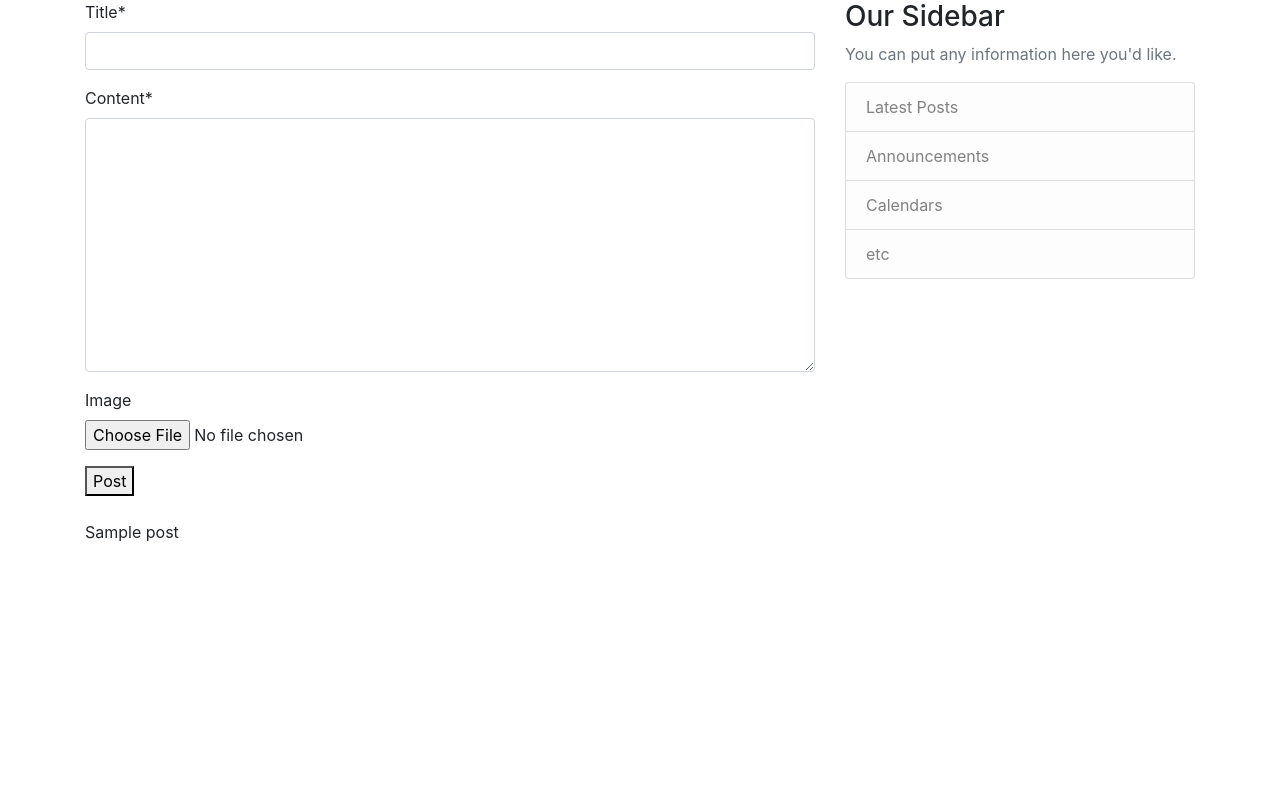
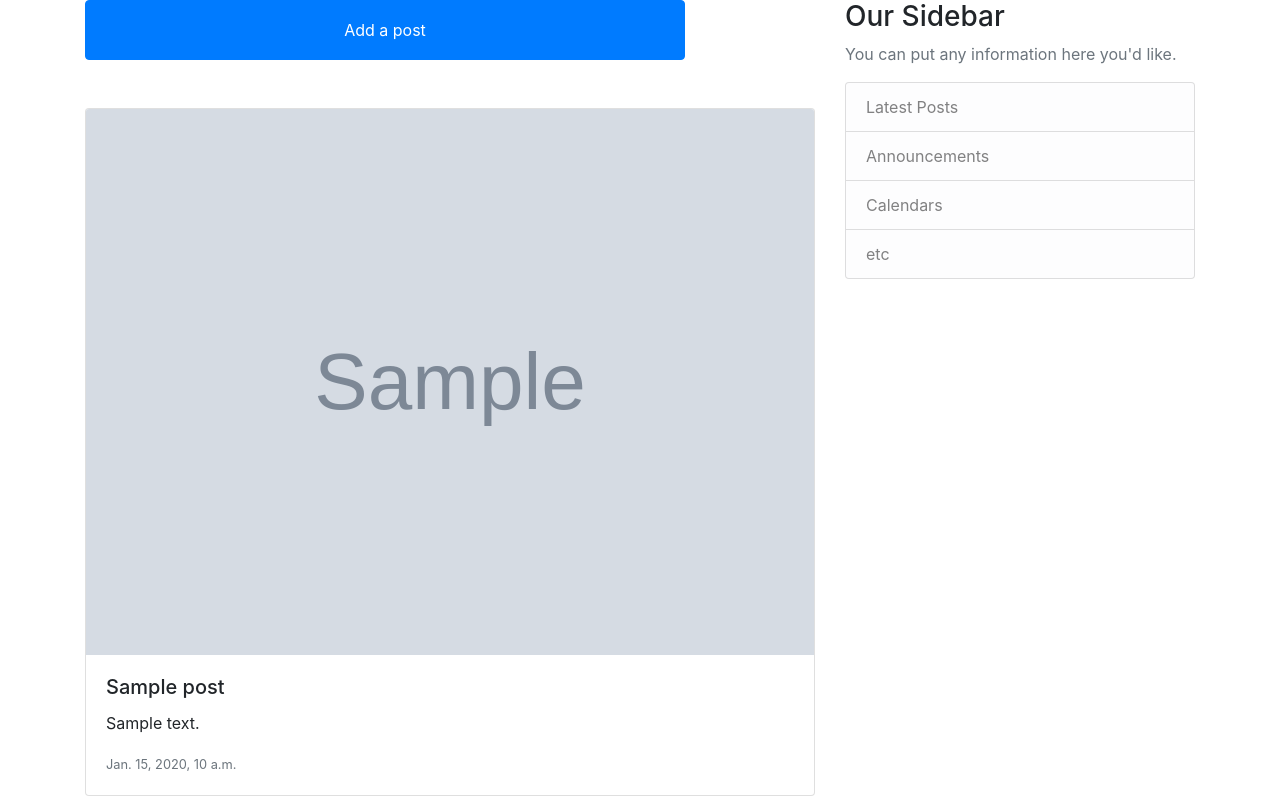
Before and after one commit to idahmed/simple-blog, a Django app: page /blog/ in a window 1280 px wide. Shown: the part 56-868 px from the top of the page. Before the commit the page ends 598 px from the top, so only its background shows below. Run offline with Django 3.2, Linux system fonts and the light colour scheme; a user stored in the database is signed in; tables that the repository leaves empty hold one stand-in row (values such as "Sample post"); grey boxes marked "Sample" are stand-in pictures; some libraries are stand-ins or nearby versions.

Commit message:
fixing url bug and images now upload and load in template.

```diff
--- a/src/blog/blog/urls.py
+++ b/src/blog/blog/urls.py
@@ -15,6 +15,8 @@ Including another URLconf
 """
 from django.contrib import admin
 from django.urls import path, include
+from django.conf import settings
+from django.conf.urls.static import static
 
 urlpatterns = [
     path('admin/', admin.site.urls),
@@ -22,3 +24,6 @@ urlpatterns = [
     path('blog/', include('main.urls')),
     path('api/', include('users.api.urls')),
 ]
+
+if settings.DEBUG:
+    urlpatterns += static(settings.MEDIA_URL, document_root=settings.MEDIA_ROOT)
--- a/src/blog/main/models.py
+++ b/src/blog/main/models.py
@@ -20,8 +20,8 @@ class Post(models.Model):
         if self.image:
             img = Image.open(self.image.path) # Open image using self
 
-            if img.height > 300 or img.width > 300:
-                new_img = (300, 300)
+            if img.height > 500 or img.width > 500:
+                new_img = (500, 500)
                 img.thumbnail(new_img)
                 img.save(self.image.path)  # saving image at the same path
 
--- a/src/blog/main/templates/main/home.html
+++ b/src/blog/main/templates/main/home.html
@@ -1,14 +1,54 @@
 {% extends 'main/base.html' %}
 {% load crispy_forms_tags %}
 
+
+
 {% block content %}
-    <form action="POST">
-        {% csrf_token %}
-        {{ form|crispy }}
-        <button type="submit">Post</button>
-    </form>
+    {% if user.is_authenticated %}
+        <!-- Button trigger modal -->
+        <button type="button" style="height:60px;width:600px" class="btn btn-primary" data-toggle="modal" data-target="#exampleModalCenter">
+            Add a post
+        </button>
+        <!-- Modal -->
+        <div class="modal fade" id="exampleModalCenter" tabindex="-1" role="dialog" aria-labelledby="exampleModalCenterTitle" aria-hidden="true">
+            <div class="modal-dialog modal-dialog-centered" role="document">
+            <div class="modal-content">
+                <div class="modal-header">
+                <h5 class="modal-title" id="exampleModalCenterTitle">Feel free to post yor thoughts.</h5>
+                <button type="button" class="close" data-dismiss="modal" aria-label="Close">
+                    <span aria-hidden="true">&times;</span>
+                </button>
+                </div>
+                <div class="modal-body">
+                    <div class="card card-body">
+                        <form method="POST" enctype="multipart/form-data">
+                            {% csrf_token %}
+                            {{form|crispy}}
+                            <div class="modal-footer">
+                                <button type="button" class="btn btn-secondary" data-dismiss="modal">Close</button>
+                                <button type="submit" class="btn btn-primary">Save Post</button>
+                            </div>
+                        </form>
+                    </div>
+                </div>
+            </div>
+            </div>
+        </div>
+    {% endif %}
+
+    <br>
+    <br>
     <br>
     {% for post in posts %}
-     {{post.title}}
+      <div class="card mb-3">
+          {% if post.image %}
+            <img src="{{post.image.url}}" class="card-img-top" alt="post photo">
+          {% endif %}
+        <div class="card-body">
+          <h5 class="card-title">{{ post.title }}</h5>
+          <p class="card-text">{{ post.content }}</p>
+          <p class="card-text"><small class="text-muted">{{ post.created_date }}</small></p>
+        </div>
+      </div>
     {% endfor %}
 {% endblock %}
--- a/src/blog/main/urls.py
+++ b/src/blog/main/urls.py
@@ -5,5 +5,5 @@ from . import views
 
 app_name = 'main'
 urlpatterns = [
-    path('', views.Main.as_view(), name='home'),
+    path('', views.Home.as_view(), name='home'),
 ]
--- a/src/blog/main/views.py
+++ b/src/blog/main/views.py
@@ -6,7 +6,7 @@ from django.contrib import messages
 from .models import Post
 from .forms import PostForm, CommentForm
 
-class Main(View):
+class Home(View):
     """
     main page view.
     """
@@ -17,7 +17,7 @@ class Main(View):
         return render(request, 'main/home.html', {'form':form, 'posts':posts})
 
     def post(self, request):
-        form = PostForm(request.POST)
+        form = PostForm(request.POST, request.FILES)
         if form.is_valid():
             form.save(commit=False)
             form.instance.owner = self.request.user
```
Also changed, not shown: src/blog/media/posts_images/4k-wallpaper-beans-beverage-1749303.jpg (added), src/blog/media/posts_images/blur-close-up-depth-of-field-589840.jpg (added), src/blog/media/posts_images/daylight-environment-forest-459225.jpg (added).
